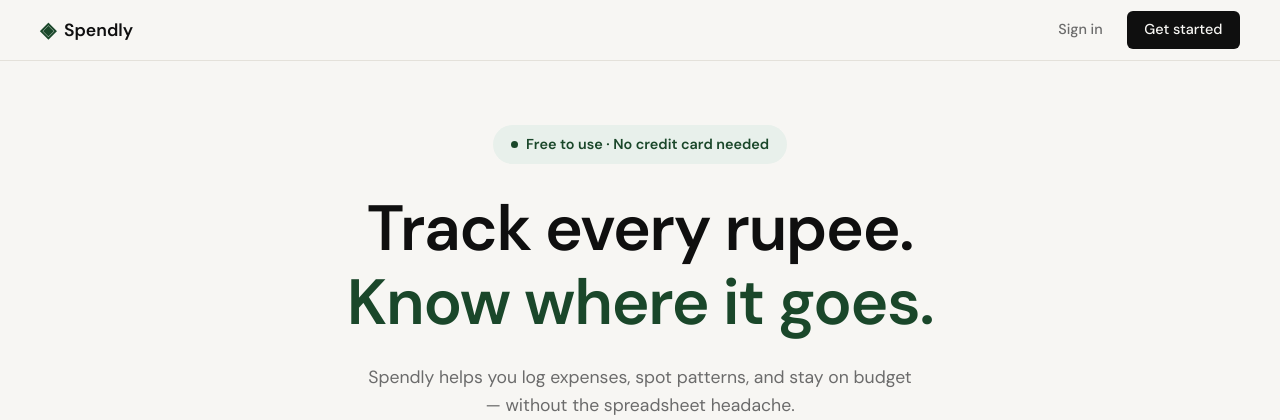
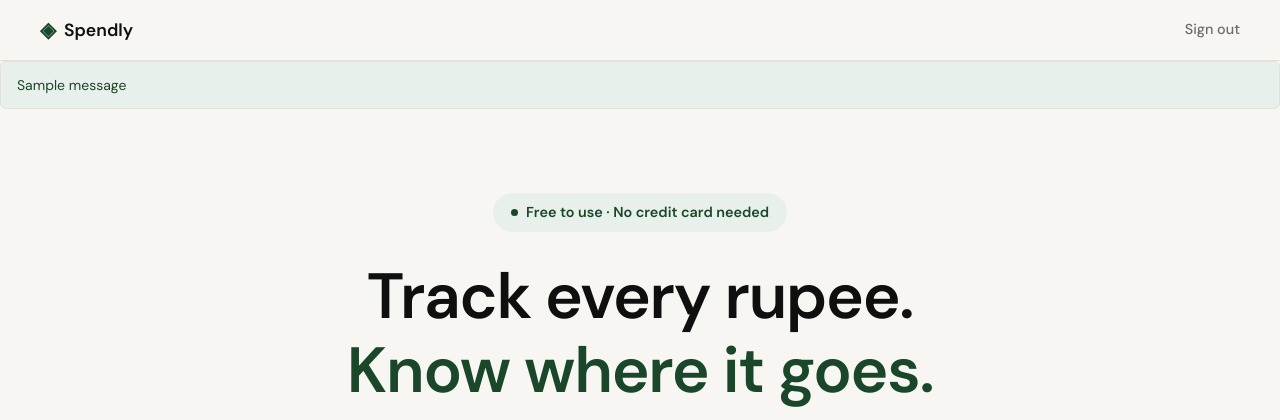
Before and after one commit to Chizzle001/spendly, a Flask app: page / in a window 1280 px wide. Shown: the top 420 px of the page. Run offline with Flask 3, Linux system fonts and the light colour scheme; the visitor is signed in with stand-in values (Sample User, id 1); one stand-in notice (Sample message) is shown.

Commit message:
Show logged-in state in nav and flash messages on landing page
Nav now shows Sign out (instead of Sign in/Get started) when a
session is active, and the landing page renders flashed messages
so the post-login "Welcome back!" confirmation is actually visible.

Co-Authored-By: Claude Sonnet 5 <noreply@anthropic.com>

```diff
--- a/templates/base.html
+++ b/templates/base.html
@@ -19,8 +19,12 @@
                 <span class="brand-name">Spendly</span>
             </a>
             <div class="nav-links">
+                {% if session.get('user_id') %}
+                <a href="{{ url_for('logout') }}">Sign out</a>
+                {% else %}
                 <a href="{{ url_for('login') }}">Sign in</a>
                 <a href="{{ url_for('register') }}" class="nav-cta">Get started</a>
+                {% endif %}
             </div>
         </div>
     </nav>
--- a/templates/landing.html
+++ b/templates/landing.html
@@ -3,6 +3,12 @@
 {% block title %}Spendly — Track Every Rupee{% endblock %}
 
 {% block content %}
+
+{% with messages = get_flashed_messages(with_categories=true) %}
+  {% for category, message in messages %}
+  <div class="auth-{{ 'success' if category == 'success' else 'error' }}">{{ message }}</div>
+  {% endfor %}
+{% endwith %}
 
 <section class="hero">
     <div class="hero-inner">
```
